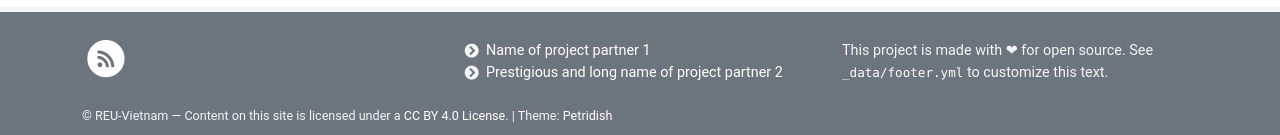
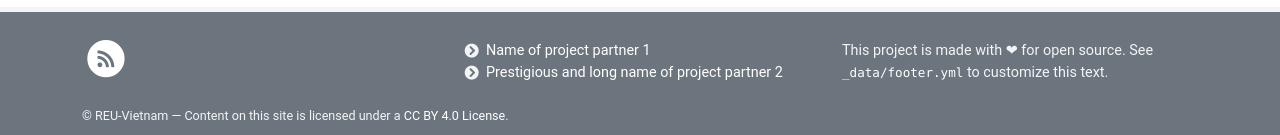
Before and after one commit to adm-vietnam/adm-vietnam.github.io, a Jekyll site: the page built from pages/home.md, in a window 1280 px wide. Shown: the part 1420-1555 px from the top of the page. Built offline with Jekyll 4.4.1, drawn with Linux system fonts in a browser that asks for light colours; some web fonts are replaced.

Commit message:
Update footer.yml

```diff
--- a/_data/footer.yml
+++ b/_data/footer.yml
@@ -22,4 +22,3 @@ columns:
 # Will be prefixed by "© {{ site.author }}" if defined in _config.yml
 license: >
   Content on this site is licensed under a [CC BY 4.0 License](http://creativecommons.org/licenses/by/4.0/).
-  \| Theme: [Petridish](https://github.com/peterdesmet/petridish)
```
